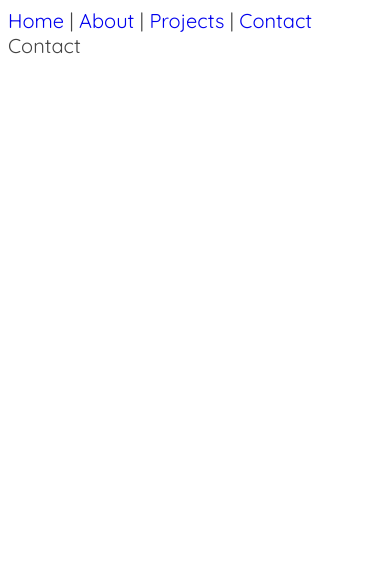
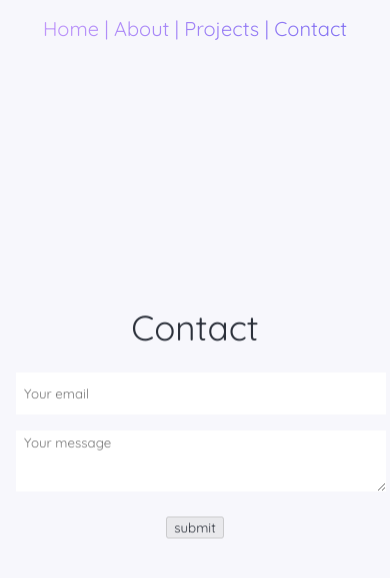
Before and after one commit to a-vorontsov/a-vorontsov.github.io, a React app: page /contact in a window 390 px wide. Built offline with nearby package versions, Linux system fonts and the light colour scheme.

Commit message:
Add email contact form, Updates

```diff
--- a/package.json
+++ b/package.json
@@ -28,8 +28,10 @@
     "webpack-dev-server": "^3.3.1"
   },
   "dependencies": {
+    "@babel/polyfill": "^7.4.4",
     "react": "^16.8.6",
     "react-dom": "^16.8.6",
-    "react-router-dom": "^5.0.0"
+    "react-router-dom": "^5.0.0",
+    "superagent": "^5.0.5"
   }
 }
--- a/public/css/stylesheet.css
+++ b/public/css/stylesheet.css
@@ -1,35 +1,21 @@
+* {
+    -webkit-transition: all 300ms ease;
+    -moz-transition: all 300ms ease;
+    -o-transition: all 300ms ease;
+    transition: all 300ms ease;
+    font-family: 'Quicksand', sans-serif;
+    color: #2B303A;
+}
+
 html {
     -webkit-font-smoothing: antialiased;
+    background-color: #F7F7FC;
 }
 
 body {
-    color: #444;
-    font-family: 'Quicksand', sans-serif;
     font-weight: 400;
     font-size: 1.25em;
-}
-
-.header {
-    margin: auto;
-}
-
-.gradient-text {
-    background: -webkit-linear-gradient( 135deg, #CE9FFC 0%, #7367F0 100%);
-    background: -moz-linear-gradient( 135deg, #CE9FFC 0%, #7367F0 100%);
-    background: -ms-linear-gradient( 135deg, #CE9FFC 0%, #7367F0 100%);
-    background: -o-linear-gradient( 135deg, #CE9FFC 0%, #7367F0 100%);
-    background: linear-gradient( 135deg, #CE9FFC 0%, #7367F0 100%);
-    -webkit-text-fill-color: transparent;
-    color: transparent;
-    -webkit-background-clip: text;
-    background-clip: text;
-}
-
-.center {
-    position: absolute;
-    top: 50%;
-    transform: translateY(-50%);
-    width: 100%;
+    margin: 0;
 }
 
 h1, h2, h3, h4, h5, h6, p, a, aside {
@@ -60,22 +46,30 @@ aside {
     font-size: 0.825em;
 }
 
-.about {
-    font-size: 1.25em;
-    text-align: justify;
+.container {
+    position: relative;
+    min-height: 100vh;
+    width: 75%;
+    margin: auto;
 }
 
-@media (max-width: 1200px) {
+
+@media (max-width: 1199.98px) {
+    .container {
+        position: relative;
+        width: 75%;
+        margin: auto;
+    }
     .about {
         font-size: 1em;
         text-align: justify;
     }
+    .p--64 {
+        padding: 0 32px !important;
+    }
     h1 {
         font-size: 2.5em;
         padding: 0 32px;
-    }
-    .p--64 {
-        padding: 0 32px !important;
     }
     h2 {
         font-size: 1.5em;
@@ -87,16 +81,29 @@ aside {
     }
 }
 
-@media (max-width: 767px) {
+@media (max-width: 991.98px) {
+    .container {
+        position: relative;
+        width: 80%;
+        margin: auto;
+    }
+}
+
+@media (max-width: 575.98px) {
+    .container {
+        position: relative;
+        width: 90%;
+        margin: auto;
+    }
     .about {
         font-size: 0.825em;
+    }
+    .p--64 {
+        padding: 0 16px !important;
     }
     h1 {
         font-size: 2em;
         padding: 0 16px;
-    }
-    .p--64 {
-        padding: 0 16px !important;
     }
     h2 {
         font-size: 1.25em;
@@ -104,6 +111,60 @@ aside {
     h3 {
         font-size: 1em;
     }
+}
+
+@media (max-width: 575.98px) {
+    .container {
+        position: relative;
+        width: 100%;
+        margin: auto;
+    }
+    h1 {
+        font-size: 1.75em;
+        padding: 0 16px;
+    }
+    h2 {
+        font-size: 1.25em;
+    }
+    h3 {
+        font-size: 1em;
+    }
+}
+
+.header {
+    margin: auto;
+}
+
+.header a:hover {
+    text-decoration: none;
+}
+
+.nav {
+    padding: 16px;
+}
+
+.gradient-text {
+    background: -webkit-linear-gradient( 45deg, #CE9FFC 0%, #7367F0 100%);
+    background: -moz-linear-gradient( 135deg, #CE9FFC 0%, #7367F0 100%);
+    background: -ms-linear-gradient( 135deg, #CE9FFC 0%, #7367F0 100%);
+    background: -o-linear-gradient( 135deg, #CE9FFC 0%, #7367F0 100%);
+    background: linear-gradient( 135deg, #CE9FFC 0%, #7367F0 100%);
+    -webkit-text-fill-color: transparent !important;
+    color: transparent !important;
+    -webkit-background-clip: text !important;
+    background-clip: text !important;
+}
+
+.center {
+    position: absolute;
+    top: 50%;
+    transform: translateY(-50%);
+    width: 100%;
+}
+
+.about {
+    font-size: 1.25em;
+    text-align: justify;
 }
 
 .text-center {
@@ -118,22 +179,6 @@ aside {
     text-align: left;
 }
 
-.avatar {
-    border-radius: 50%;
-    width: 150px;
-    display: inline;
-}
-
-.fp-next {
-    border-color: transparent transparent transparent #CE9FFC !important;
-    border-width: 19.25px 0px 19.25px 17px !important;
-}
-
-.fp-prev {
-    border-color: transparent #7367F0 transparent transparent !important;
-    border-width: 19.25px 17px 19.25px 0 !important;
-}
-
 .slide {
     height: 80vh;
 }
@@ -142,13 +187,12 @@ aside {
     padding: 0 64px;
 }
 
-.scrollable-element {
-    max-height: 65vh;
-    overflow-y: scroll;
+.fadein {
+    animation: fadeIn 0.5s ease forwards;
 }
 
-.fadein {
-    animation: fadeIn 0.5s ease forwards;
+.fadeout {
+    animation: fadeOut 0.5s ease forwards;
 }
 
 @keyframes fadeIn {
@@ -160,6 +204,16 @@ aside {
     opacity: 1;
   }
 }
+
+@keyframes fadeOut {
+    from {
+      opacity: 1;
+    }
+
+    to {
+      opacity: 0;
+    }
+  }
 
 .project-images-spaced {
     padding: 2em 0;
@@ -192,8 +246,6 @@ aside {
 
 .nav-link span a {
     display: inline-block;
-    text-decoration: none !important;
-    color: #444;
     -webkit-transition: color .2s ease;
     -moz-transition: color .2s ease;
     -o-transition: color .2s ease;
@@ -250,3 +302,41 @@ aside {
     -o-transition: all 0s ease;
     transition: all 0s ease;
 }
+
+input, textarea {
+    min-height: 2.5em;
+    font-weight: 500;
+    padding: 4px 4px 4px 8px;
+    width: 100%;
+    border: none
+}
+
+textarea {
+    min-height: 4em;
+}
+
+input:focus, textarea:focus {
+    border: none;
+    outline: none;
+}
+
+.input {
+    margin: 16px;
+}
+
+.input .error {
+    display: block;
+    position: absolute;
+    color: #DA4167 !important;
+    font-size: 0.75em;
+    margin: -5px 0;
+    right: 15px;
+}
+
+.error {
+    color: #DA4167 !important;
+}
+
+.success {
+    color: #41dab4 !important;
+}
--- a/src/components/about.js
+++ b/src/components/about.js
@@ -3,9 +3,11 @@ import Header from './header';
 export default class About extends React.Component {
     render() {
         return (
-            <div>
+            <div className="text-center">
                 <Header/>
-                About
+                <div className="center fadein">
+                    <h1>About</h1>
+                </div>
             </div>
         );
     }
--- a/src/components/contact.js
+++ b/src/components/contact.js
@@ -1,11 +1,15 @@
 import Header from './header';
+import EmailForm from './email/form';
 
 export default class Contact extends React.Component {
     render() {
         return (
-            <div>
+            <div className="text-center">
                 <Header/>
-                Contact
+                <div className="center fadein">
+                    <h1>Contact</h1>
+                    <EmailForm/>
+                </div>
             </div>
         );
     }
--- /dev/null
+++ b/src/components/email/form.js
@@ -0,0 +1,105 @@
+import Text from './text';
+const request = require("superagent");
+
+const webform = "https://formcarry.com/s/6__zVmrmm7p";
+
+export default class EmailForm extends React.Component {
+    constructor(props) {
+        super(props);
+        this.state = {
+            request: {
+                email: "",
+                message: "",
+            },
+            response: {
+                error: "",
+                success: "",
+            },
+            fadeout: false
+        }
+        this.onValue = this.onValue.bind(this);
+        this.onSubmit = this.onSubmit.bind(this);
+        this.testEmail = this.testEmail.bind(this);
+    }
+
+    onValue(field, value) {
+        const {request} = this.state;
+        const nextRequest = Object.assign(request, {[field]: value});
+        this.setState({request: nextRequest});
+    }
+
+    onSubmit(event) {
+        event.preventDefault();
+        this.sendReq();
+    }
+
+    async sendReq() {
+        const res = await request.post(webform)
+                                 .set("Accept", "application/json")
+                                 .send(this.state.request);
+        this.displayResponseStatus(res.statusType)
+    }
+
+    displayResponseStatus(response) {
+        switch (response) {
+            case 2:
+                this.setState({response: {success: "Message received successfully. Thank you."}});
+                break;
+            case 4:
+                this.setState({response: {error: "Error sending message. Please check your details or try again later."}})
+                break;
+            case 5:
+                this.setState({response: {error: "Server error. Please try again later."}})
+                break;
+        }
+        window.setTimeout(() => {
+            this.setState({fadeout: true});
+            window.setTimeout(() => {
+                this.setState({
+                    response: {error: "", success: ""},
+                    request: {email: "", message: ""},
+                    fadeout: false,
+                });
+            }, 500);
+        }, 2000);
+    }
+
+    testEmail(email) {
+        return /^\w+([\.-]?\w+)*@\w+([\.-]?\w+)*(\.\w{2,3})+$/.test(email.toLowerCase());
+    }
+
+    render() {
+        const {request, response, fadeout} = this.state;
+        const {error, success} = response;
+        const {email, message} = request;
+        const styles = (fadeout) ? "fadeout" : "fadein";
+        return (
+            <div>
+                <Text type="email"
+                      field="email"
+                      placeholder="Your email"
+                      value={email || ""}
+                      error="Incorrect email format"
+                      validateFn={(value) => this.testEmail(value)}
+                      context={this}/>
+                <Text type="text"
+                      multiline
+                      field="message"
+                      placeholder="Your message"
+                      value={message || ""}
+                      context={this}/>
+                {
+                    (() => {
+                        if (!!success) {
+                            return <span className={styles}><span className="success">{success}</span></span>
+                        } else if (!!error) {
+                            return <span className={styles}><span className="error">{error}</span></span>
+                        } else {
+                            return <button className="fadein" name="submit" value="submit" disabled={!this.testEmail(email)} onClick={this.onSubmit}>submit</button>;
+                        }
+                    })()
+                }
+            </div>
+        );
+    }
+}
--- /dev/null
+++ b/src/components/email/text.js
@@ -0,0 +1,106 @@
+export default class Text extends React.Component {
+    constructor(props) {
+        super(props);
+        this.state = {
+            invalid: false,
+            value: "",
+        }
+        this.onChange = this.onChange.bind(this);
+        this.onBlur = this.onBlur.bind(this);
+    }
+
+    componentWillReceiveProps(nextProps) {
+        if (nextProps.value) {
+            const value = nextProps.value;
+            this.setState({value})
+        }
+    }
+
+    validate(value) {
+        const {
+            required,
+            validateFn,
+        } = this.props
+        let isValid = true;
+        if (required) {
+            if (validateFn) {
+                isValid = validateFn(value);
+            }
+        } else if (value.length > 0) {
+            if (validateFn) {
+                isValid = validateFn(value);
+            }
+        }
+        return isValid;
+    }
+
+    onChange(event) {
+        event.preventDefault();
+        const value = event.target.value;
+        this.setState({
+            value,
+            invalid: false
+        });
+        if (this.validate(value)) {
+            this.props.context.onValue(this.props.field, value);
+        }
+    }
+
+    onBlur() {
+        const {value} = this.state;
+        const isValid = this.validate(value);
+        if (isValid) {
+            this.setState({
+                invalid: false
+            });
+        } else {
+            this.setState({
+                invalid: true
+            });
+        }
+    }
+
+    render() {
+        const props = this.props;
+        const classNames = [];
+        const {value, invalid} = this.state;
+        if (invalid) {
+            classNames.push("invalid");
+        }
+        const errorMessage = props.error || "Incorrect format";
+        if (props.multiline) {
+            return (
+                <div className="input">
+                    <textarea className={classNames.join(" ")}
+                              placeholder={props.placeholder}
+                              value={value}
+                              onChange={this.onChange}
+                              onBlur={this.onBlur}/>
+                    {
+                        (invalid) ?
+                        <span className="error">{errorMessage}</span>
+                        :
+                        null
+                    }
+                </div>
+            )
+        } else {
+            return (
+                <div className="input">
+                    <input type={props.type || "text"}
+                           className={classNames.join(" ")}
+                           placeholder={props.placeholder}
+                           value={value}
+                           onChange={this.onChange}
+                           onBlur={this.onBlur}/>
+                    {
+                        (invalid) ?
+                        <span className="error">{errorMessage}</span>
+                        :
+                        null
+                    }
+                </div>
+            )
+        }
+    }
+}
--- a/src/components/header.js
+++ b/src/components/header.js
@@ -3,7 +3,7 @@ import {Link} from 'react-router-dom';
 export default class Header extends React.Component {
     render() {
         return (
-            <div>
+            <nav className="gradient-text nav">
                 <Link to="/">Home</Link>
                 &nbsp;|&nbsp;
                 <Link to="/about">About</Link>
@@ -11,7 +11,7 @@ export default class Header extends React.Component {
                 <Link to="/projects">Projects</Link>
                 &nbsp;|&nbsp;
                 <Link to="/contact">Contact</Link>
-            </div>
+            </nav>
         );
     }
 }
--- a/src/components/home.js
+++ b/src/components/home.js
@@ -3,8 +3,7 @@ import {Link} from 'react-router-dom';
 export default class Home extends React.Component {
     render() {
         return (
-            <div class="header text-center" id="section0">
-                <div class="center gradient-text">
+            <div className="header text-center fadein center gradient-text">
                 <h1>Aleksandr Vorontsov</h1>
                 <div>
                     <Link to="/">Home</Link>
@@ -16,7 +15,6 @@ export default class Home extends React.Component {
                     <Link to="/contact">Contact</Link>
                 </div>
             </div>
-            </div>
         );
     }
 }
--- a/src/components/projects.js
+++ b/src/components/projects.js
@@ -3,9 +3,11 @@ import Header from './header';
 export default class Projects extends React.Component {
     render() {
         return (
-            <div>
+            <div className="text-center">
                 <Header/>
-                Projects
+                <div className="center fadein">
+                    <h1>Projects</h1>
+                </div>
             </div>
         );
     }
--- a/src/index.js
+++ b/src/index.js
@@ -12,12 +12,14 @@ import Projects from './components/projects';
 class App extends React.Component {
     render() {
         return (
+            <div className="container">
                 <Router>
                     <Route path="/" exact component={Home}/>
                     <Route path="/about" component={About}/>
                     <Route path="/contact" component={Contact}/>
                     <Route path="/projects" component={Projects}/>
                 </Router>
+            </div>
         );
     }
 }
--- a/webpack.config.js
+++ b/webpack.config.js
@@ -1,10 +1,13 @@
+require("@babel/polyfill");
 const path = require("path");
 
 const mode = (process.env.NODE_ENV === "production") ? "production" : "development";
 
 module.exports = {
     mode: mode,
-    entry: "./src/index.js",
+    entry: {
+        main: ["@babel/polyfill","./src/index.js"]
+    },
     output: {
         path: path.resolve(__dirname, "dist"),
         filename: "index.js",
```
Also changed, not shown: 4 other files. Lines whose indentation alone changed are shown as unchanged.
